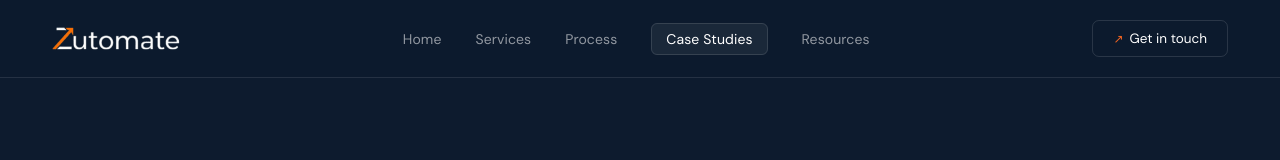
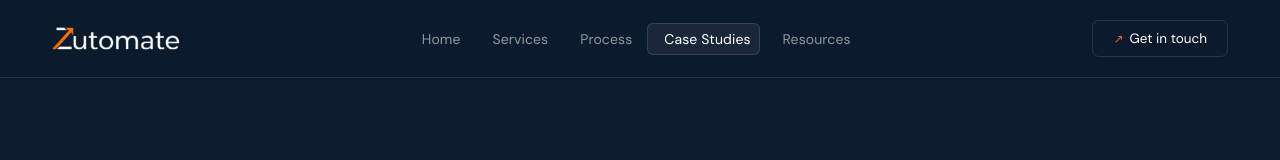
Before and after one commit to SyedAyan15/Zutomate-Website, a Next.js app: page /goso in a window 1280 px wide. Shown: the top 160 px of the page. Built offline with nearby package versions, Linux system fonts and the light colour scheme.

Commit message:
Fix navbar sliding pill indicator, section scroll nav, and add favicon

```diff
--- a/app/components/Navbar.tsx
+++ b/app/components/Navbar.tsx
@@ -1,20 +1,95 @@
 'use client';
-import { useEffect, useRef, useState } from 'react';
-import { usePathname, useRouter } from 'next/navigation';
+import { useEffect, useRef, useState, useCallback } from 'react';
+import { usePathname } from 'next/navigation';
 import Image from 'next/image';
 import Link from 'next/link';
 
+type NavSection = 'home' | 'services' | 'process' | 'case-studies' | 'resources';
+
+const NAV_ITEMS: { label: string; section: NavSection; scrollId?: string; href: string }[] = [
+  { label: 'Home',         section: 'home',          scrollId: undefined,    href: '/' },
+  { label: 'Services',     section: 'services',      scrollId: 'services',   href: '/services' },
+  { label: 'Process',      section: 'process',       scrollId: 'how-we-work',href: '/process' },
+  { label: 'Case Studies', section: 'case-studies',  scrollId: undefined,    href: '/case-studies' },
+  { label: 'Resources',    section: 'resources',     scrollId: undefined,    href: '/resources' },
+];
+
 export default function Navbar() {
   const pathname = usePathname();
-  const router = useRouter();
-  const navRef = useRef<HTMLElement>(null);
-  const [mobileOpen, setMobileOpen] = useState(false);
+  const navRef  = useRef<HTMLElement>(null);
+  const ulRef   = useRef<HTMLUListElement>(null);
+  const itemRefs = useRef<(HTMLLIElement | null)[]>([null, null, null, null, null]);
 
-  const isHome = pathname === '/';
-  const isCaseStudies = pathname === '/case-studies' ||
+  const [mobileOpen,    setMobileOpen]    = useState(false);
+  const [scrollSection, setScrollSection] = useState<NavSection>('home');
+  const [pill, setPill] = useState({ left: 0, width: 0, opacity: 0 });
+
+  const isHomePage        = pathname === '/';
+  const isCaseStudiesPage = pathname === '/case-studies' ||
     ['/shopwave', '/goso', '/discover-assessments', '/truclean'].includes(pathname);
-  const isResources = pathname === '/resources';
+  const isResourcesPage   = pathname === '/resources';
 
+  const currentSection: NavSection = isCaseStudiesPage ? 'case-studies'
+    : isResourcesPage  ? 'resources'
+    : isHomePage       ? scrollSection
+    : 'home';
+
+  // ── Scroll-based active section (home only) ──────────────────────────────
+  useEffect(() => {
+    if (!isHomePage) return;
+
+    function update() {
+      const y           = window.scrollY + 130;
+      const servicesEl  = document.getElementById('services');
+      const processEl   = document.getElementById('how-we-work');
+      const servicesTop = servicesEl ? servicesEl.offsetTop : Infinity;
+      const processTop  = processEl  ? processEl.offsetTop  : Infinity;
+
+      if (y >= processTop)      setScrollSection('process');
+      else if (y >= servicesTop) setScrollSection('services');
+      else                       setScrollSection('home');
+    }
+
+    update();
+    window.addEventListener('scroll', update, { passive: true });
+    return () => window.removeEventListener('scroll', update);
+  }, [isHomePage]);
+
+  // ── Scroll to hash on home page load (cross-page nav) ────────────────────
+  useEffect(() => {
+    if (!isHomePage) return;
+    const hash = window.location.hash.replace('#', '');
+    if (!hash) return;
+    setTimeout(() => {
+      const el = document.getElementById(hash);
+      if (el) el.scrollIntoView({ behavior: 'smooth' });
+    }, 120);
+  }, [isHomePage]);
+
+  // ── Sliding pill ─────────────────────────────────────────────────────────
+  const updatePill = useCallback(() => {
+    const ul = ulRef.current;
+    if (!ul) return;
+    const idx = NAV_ITEMS.findIndex(item => item.section === currentSection);
+    const li  = itemRefs.current[idx];
+    if (!li) return;
+
+    const ulRect = ul.getBoundingClientRect();
+    const liRect = li.getBoundingClientRect();
+    setPill({ left: liRect.left - ulRect.left, width: liRect.width, opacity: 1 });
+  }, [currentSection]);
+
+  useEffect(() => {
+    const id = requestAnimationFrame(updatePill);
+    return () => cancelAnimationFrame(id);
+  }, [updatePill]);
+
+  useEffect(() => {
+    window.addEventListener('resize', updatePill);
+    return () => window.removeEventListener('resize', updatePill);
+  }, [updatePill]);
+
+  // ── Navbar scroll morph ───────────────────────────────────────────────────
   useEffect(() => {
     const nav = navRef.current;
     if (!nav) return;
@@ -22,33 +97,53 @@ export default function Navbar() {
 
     function onScroll() {
       if (window.scrollY > 60) {
-        nav!.classList.remove('nav-top');
-        nav!.classList.add('nav-scrolled');
+        nav!.classList.replace('nav-top', 'nav-scrolled');
       } else {
-        nav!.classList.remove('nav-scrolled');
-        nav!.classList.add('nav-top');
+        nav!.classList.replace('nav-scrolled', 'nav-top');
       }
     }
-    window.addEventListener('scroll', onScroll);
+    window.addEventListener('scroll', onScroll, { passive: true });
     return () => window.removeEventListener('scroll', onScroll);
   }, []);
 
-  function handleDataScroll(e: React.MouseEvent<HTMLAnchorElement>, id: string, href: string) {
+  // ── Click handlers ────────────────────────────────────────────────────────
+  function handleClick(e: React.MouseEvent<HTMLAnchorElement>, item: typeof NAV_ITEMS[0]) {
+    // Case studies / resources: let Next.js Link handle it normally
+    if (item.section === 'case-studies' || item.section === 'resources') {
+      setMobileOpen(false);
+      return;
+    }
+
     e.preventDefault();
-    if (isHome) {
-      const el = document.getElementById(id);
+    setMobileOpen(false);
+
+    if (isHomePage) {
+      if (!item.scrollId) {
+        window.scrollTo({ top: 0, behavior: 'smooth' });
+      } else {
+        const el = document.getElementById(item.scrollId);
+        if (el) el.scrollIntoView({ behavior: 'smooth' });
+      }
+      setScrollSection(item.section);
+    } else {
+      // Full navigation to home — browser handles hash scroll natively
+      window.location.href = item.scrollId ? `/#${item.scrollId}` : '/';
+    }
+  }
+
+  function handleGetInTouch(e: React.MouseEvent<HTMLAnchorElement>) {
+    e.preventDefault();
+    setMobileOpen(false);
+    if (isHomePage) {
+      const el = document.getElementById('footer-cta-form');
       if (el) el.scrollIntoView({ behavior: 'smooth' });
-      history.pushState(null, '', href);
-      if (id === 'footer-cta-form') {
-        setTimeout(() => {
-          const emailInput = document.getElementById('cta-email');
-          if (emailInput) (emailInput as HTMLInputElement).focus();
-        }, 500);
-      }
+      setTimeout(() => {
+        const input = document.getElementById('cta-email') as HTMLInputElement | null;
+        if (input) input.focus();
+      }, 500);
     } else {
-      router.push('/');
+      window.location.href = '/#footer-cta-form';
     }
-    setMobileOpen(false);
   }
 
   return (
@@ -58,30 +153,50 @@ export default function Navbar() {
         aria-label="Toggle Menu"
         onClick={() => setMobileOpen(v => !v)}
       >
-        <span></span>
-        <span></span>
-        <span></span>
+        <span></span><span></span><span></span>
       </button>
 
       <Link href="/" className="logo" style={{ display: 'flex', alignItems: 'center', textDecoration: 'none' }}>
         <Image src="/assets/logo.svg" alt="Zutomate" width={90} height={23} style={{ height: '23px', width: 'auto' }} />
       </Link>
 
-      <ul className={`nav-links${mobileOpen ? ' active' : ''}`}>
-        <li><a href="/" data-scroll="home" className={isHome ? 'active' : ''} onClick={(e) => handleDataScroll(e, 'home', '/')}>Home</a></li>
-        <li><a href="/services" data-scroll="services" onClick={(e) => handleDataScroll(e, 'services', '/services')}>Services</a></li>
-        <li><a href="/process" data-scroll="how-we-work" onClick={(e) => handleDataScroll(e, 'how-we-work', '/process')}>Process</a></li>
-        <li><Link href="/case-studies" className={isCaseStudies ? 'active' : ''} onClick={() => setMobileOpen(false)}>Case Studies</Link></li>
-        <li><Link href="/resources" className={isResources ? 'active' : ''} onClick={() => setMobileOpen(false)}>Resources</Link></li>
+      <ul className={`nav-links${mobileOpen ? ' active' : ''}`} ref={ulRef}>
+        {/* Sliding pill indicator */}
+        <span
+          className="nav-pill"
+          aria-hidden="true"
+          style={{ left: pill.left, width: pill.width, opacity: pill.opacity }}
+        />
+
+        {NAV_ITEMS.map((item, idx) => {
+          const isActive = currentSection === item.section;
+          const isLink   = item.section === 'case-studies' || item.section === 'resources';
+
+          return (
+            <li key={item.section} ref={el => { itemRefs.current[idx] = el; }}>
+              {isLink ? (
+                <Link
+                  href={item.href}
+                  className={isActive ? 'active' : ''}
+                  onClick={() => setMobileOpen(false)}
+                >
+                  {item.label}
+                </Link>
+              ) : (
+                <a
+                  href={item.href}
+                  className={isActive ? 'active' : ''}
+                  onClick={e => handleClick(e, item)}
+                >
+                  {item.label}
+                </a>
+              )}
+            </li>
+          );
+        })}
       </ul>
 
-      <a
-        href="/contact"
-        data-scroll="footer-cta-form"
-        className="nav-cta"
-        id="nav-cta-link"
-        onClick={(e) => handleDataScroll(e, 'footer-cta-form', '/contact')}
-      >
+      <a href="#footer-cta-form" className="nav-cta" id="nav-cta-link" onClick={handleGetInTouch}>
         <span className="arrow">↗</span> Get in touch
       </a>
     </nav>
--- a/app/globals.css
+++ b/app/globals.css
@@ -98,11 +98,12 @@
     }
 
     nav.nav-scrolled .nav-links {
-      gap: 22px;
+      gap: 0px;
     }
 
     nav.nav-scrolled .nav-links a {
       font-size: 13px;
+      padding: 5px 11px;
     }
 
     nav.nav-scrolled .nav-cta {
@@ -128,8 +129,9 @@
     .nav-links {
       display: flex;
       align-items: center;
-      gap: 34px;
+      gap: 4px;
       list-style: none;
+      position: relative;
     }
 
     .nav-links a {
@@ -139,6 +141,11 @@
       font-weight: 400;
       transition: color 0.18s;
       letter-spacing: 0.1px;
+      padding: 6px 14px;
+      border-radius: 6px;
+      display: block;
+      position: relative;
+      z-index: 1;
     }
 
     .nav-links a:hover {
@@ -169,10 +176,22 @@
 
     .nav-links a.active {
       color: var(--white);
+    }
+
+    /* Sliding active pill — absolutely positioned behind the links */
+    .nav-pill {
+      position: absolute;
+      height: 32px;
+      top: 50%;
+      transform: translateY(-50%);
       background: var(--w06);
-      padding: 6px 14px;
+      border: 1px solid var(--w12);
       border-radius: 6px;
-      border: 1px solid var(--w12);
+      pointer-events: none;
+      z-index: 0;
+      transition: left 0.32s cubic-bezier(0.4, 0, 0.2, 1),
+                  width 0.32s cubic-bezier(0.4, 0, 0.2, 1),
+                  opacity 0.18s ease;
     }
 
     .nav-cta {
@@ -2155,11 +2174,19 @@
         transform: translateY(0);
       }
 
+      .nav-pill {
+        display: none;
+      }
+
       .nav-links a {
         font-size: 26px;
         font-weight: 500;
         color: white;
         font-family: 'Bricolage Grotesque', sans-serif;
+        padding: 0;
+        border-radius: 0;
+        background: none;
+        border: none;
       }
 
       /* Hamburger animation */
--- a/app/layout.tsx
+++ b/app/layout.tsx
@@ -6,6 +6,10 @@ export const metadata: Metadata = {
   description:
     "Zutomate builds AI-powered outbound systems, Clay automations, and AI agents for B2B teams. Predictable pipeline without the guesswork.",
   metadataBase: new URL("https://zutomate.com"),
+  icons: {
+    icon: "/favicon.svg",
+    shortcut: "/favicon.svg",
+  },
   openGraph: {
     type: "website",
     url: "https://zutomate.com/",
```
